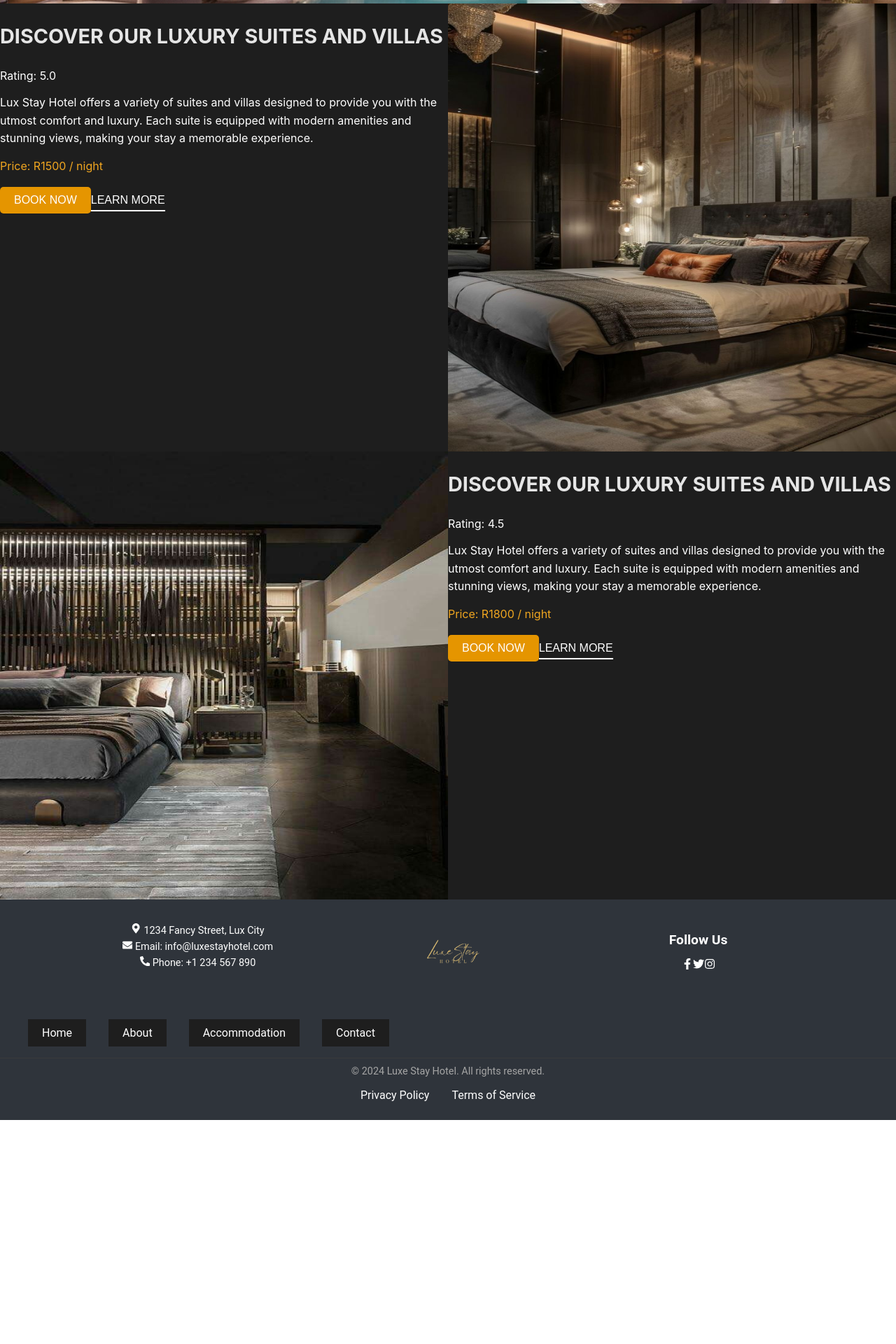
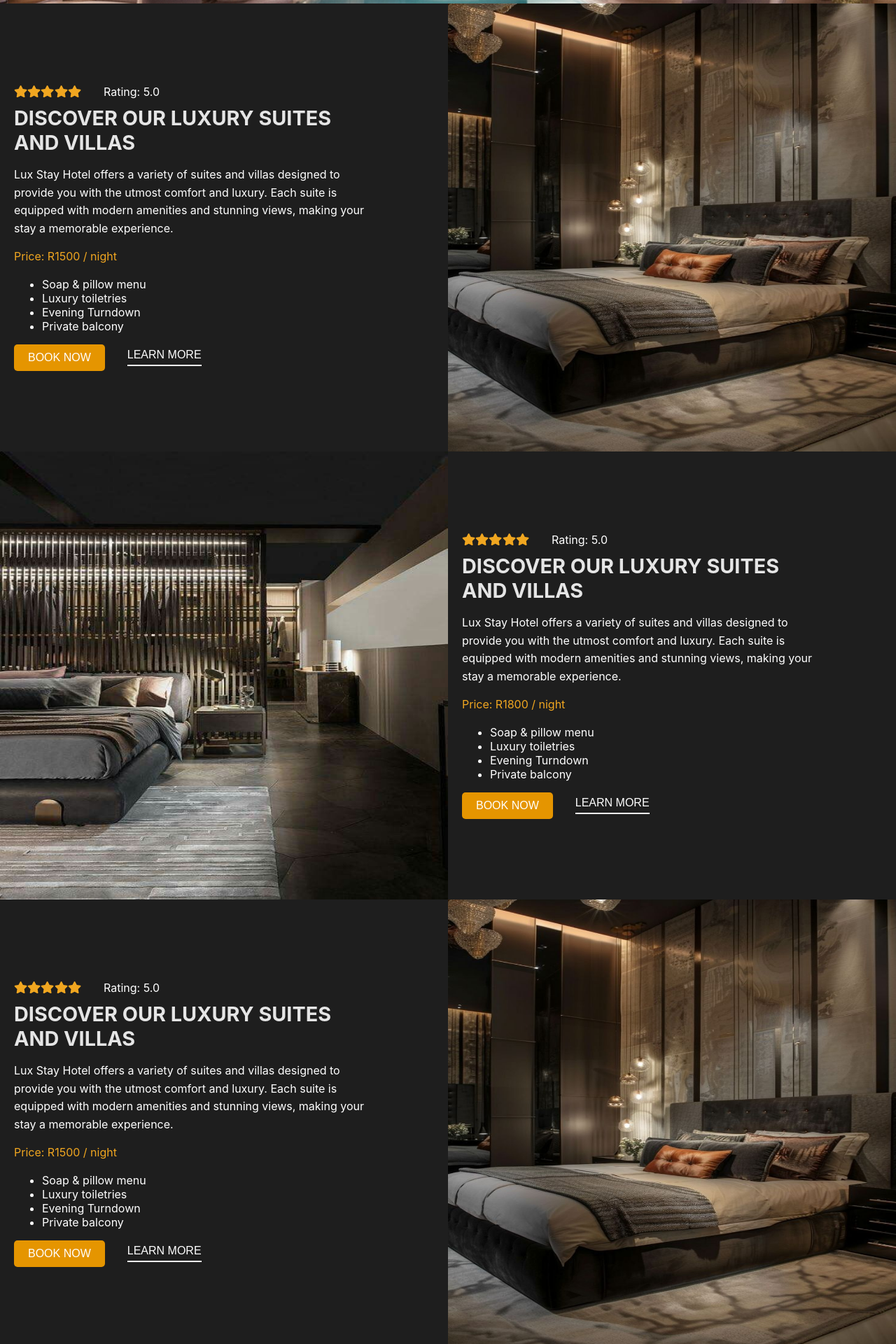
Before and after one commit to ComfortN/hotel-app, a React (Create React App) app: page /accommodations in a window 1280 px wide. Shown: the part 540-2460 px from the top of the page at 70% size. Before the commit the page ends 2140 px from the top, so only its background shows below. Built offline with nearby package versions, Linux system fonts and the light colour scheme.

Commit message:
fixing the accommodations style

```diff
--- a/src/Components/Accommodations/Accommodations.jsx
+++ b/src/Components/Accommodations/Accommodations.jsx
@@ -4,6 +4,7 @@ import Banner from '../baner/Banner';
 import Footer from '../foooter/Footer';
 import roomImage1 from '../../assets/Modern Bed Back Wall Design Luxury.png'
 import roomImage2 from '../../assets/download.png';
+import { FaStar } from 'react-icons/fa';
 
 export default function Accommodations() {
     return (
@@ -15,8 +16,20 @@ export default function Accommodations() {
             <div className="accommodation-item">
 
                 <div className="accommodation-details">
+                    <div className='details-text'>
+                        <div className='review'>
+                            <div className="stars">
+                                <FaStar />
+                                <FaStar />
+                                <FaStar />
+                                <FaStar />
+                                <FaStar />
+                            </div>
+                            <span>Rating: 5.0</span>
+                        </div>
+
                         <h3>DISCOVER OUR LUXURY SUITES AND VILLAS</h3>
-                    <span>Rating: 5.0</span>
+
                         <p>
                             Lux Stay Hotel offers a variety of suites and villas designed to provide you
                             with the utmost comfort and luxury. Each suite is equipped with modern amenities
@@ -27,11 +40,19 @@ export default function Accommodations() {
                             <span>Price: R1500 / night</span>
 
                         </div>
+                        <ul className="amenities-list">
+                            <li>Soap & pillow menu</li>
+                            <li>Luxury toiletries</li>
+                            <li>Evening Turndown</li>
+                            <li>Private balcony</li>
+                        </ul>
                         <div className="accommodation-buttons">
                             <button className="book-now-btn">BOOK NOW</button>
-
                             <button className="learn-more-btn">LEARN MORE</button>
                         </div>
+
+                    </div>
+
                 </div>
                 <img src={roomImage1} alt="Luxury Suite" className="accommodation-image" />
             </div>
@@ -39,8 +60,19 @@ export default function Accommodations() {
             <div className="accommodation-item">
                 <img src={roomImage2} alt="Luxury Suite" className="accommodation-image" />
                 <div className="accommodation-details">
+                    <div className='details-text'>
+                    <div className='review'>
+                            <div className="stars">
+                                <FaStar />
+                                <FaStar />
+                                <FaStar />
+                                <FaStar />
+                                <FaStar />
+                            </div>
+                            <span>Rating: 5.0</span>
+                        </div>
                     <h3>DISCOVER OUR LUXURY SUITES AND VILLAS</h3>
-                    <span>Rating: 4.5</span>
+
                         <p>
                             Lux Stay Hotel offers a variety of suites and villas designed to provide you
                             with the utmost comfort and luxury. Each suite is equipped with modern amenities
@@ -50,11 +82,65 @@ export default function Accommodations() {
                             <span>Price: R1800 / night</span>
 
                         </div>
+
+                        <ul className="amenities-list">
+                            <li>Soap & pillow menu</li>
+                            <li>Luxury toiletries</li>
+                            <li>Evening Turndown</li>
+                            <li>Private balcony</li>
+                        </ul>
+
                         <div className="accommodation-buttons">
                             <button className="book-now-btn">BOOK NOW</button>
                             <button className="learn-more-btn">LEARN MORE</button>
                         </div>
                     </div>
+
+                </div>
+                </div>
+
+
+                <div className="accommodation-item">
+
+                <div className="accommodation-details">
+                    <div className='details-text'>
+                        <div className='review'>
+                            <div className="stars">
+                                <FaStar />
+                                <FaStar />
+                                <FaStar />
+                                <FaStar />
+                                <FaStar />
+                            </div>
+                            <span>Rating: 5.0</span>
+                        </div>
+                        <h3>DISCOVER OUR LUXURY SUITES AND VILLAS</h3>
+
+                        <p>
+                            Lux Stay Hotel offers a variety of suites and villas designed to provide you
+                            with the utmost comfort and luxury. Each suite is equipped with modern amenities
+                            and stunning views, making your stay a memorable experience.
+                        </p>
+
+                        <div className="accommodation-info">
+                            <span>Price: R1500 / night</span>
+
+                        </div>
+                        <ul className="amenities-list">
+                            <li>Soap & pillow menu</li>
+                            <li>Luxury toiletries</li>
+                            <li>Evening Turndown</li>
+                            <li>Private balcony</li>
+                        </ul>
+                        <div className="accommodation-buttons">
+                            <button className="book-now-btn">BOOK NOW</button>
+                            <button className="learn-more-btn">LEARN MORE</button>
+                        </div>
+
+                    </div>
+
+                </div>
+                <img src={roomImage1} alt="Luxury Suite" className="accommodation-image" />
             </div>
             </section>
 
--- a/src/Components/foooter/Footer.jsx
+++ b/src/Components/foooter/Footer.jsx
@@ -2,6 +2,7 @@ import React from 'react';
 import '../../styles/Footer.css'
 import logoImg from '../../assets/LuxeStay Hotel logo (1).png';
 import { FaFacebookF, FaTwitter, FaInstagram, FaPhoneAlt, FaEnvelope, FaMapMarkerAlt} from 'react-icons/fa';
+import { Link } from 'react-router-dom';
 
 export default function Footer() {
   return (
@@ -30,10 +31,10 @@ export default function Footer() {
                 </div>
             </div>
             <ul className="nav-link">
-                <li>Home</li>
-                <li>About</li>
-                <li>Accommodation</li>
-                <li>Contact</li>
+                <Link to='/'><li>Home</li></Link>
+                <Link to='/about'><li>About</li></Link>
+                <Link to='/accommodations'><li>Accommodation</li></Link>
+                <Link to='contact'><li>Contact</li></Link>
             </ul>
         </div>
         <div class="footer-bottom">
--- a/src/Components/navbar/Navbar.jsx
+++ b/src/Components/navbar/Navbar.jsx
@@ -15,10 +15,10 @@ export default function Navbar() {
         </div>
 
         <ul className="nav-links">
-          <li>Home</li>
-          <li>About</li>
-          <li>Accommodation</li>
-          <li>Contact</li>
+          <Link to='/'><li>Home</li></Link>
+          <Link to='/about'><li>About</li></Link>
+          <Link to='/accommodations'><li>Accommodation</li></Link>
+          <Link to='contact'><li>Contact</li></Link>
         </ul>
 
         <div className="nav-actions">
--- a/src/styles/Accommodations.css
+++ b/src/styles/Accommodations.css
@@ -20,14 +20,42 @@
     height: auto;
 }
 
+.review {
+    display: flex;
+    gap: 2em;
+}
+
+.rating {
+    display: flex;
+    align-items: center;
+}
+
+.stars {
+    display: flex;
+}
+
+.stars svg {
+    color: #f0a620;
+    font-size: 1.2em;
+}
+
+
 .accommodation-details {
     flex: 1;
     display: flex;
     flex-direction: column;
+    justify-content: center;
+    width: 100%;
+}
+
+.details-text {
+    margin: 20px;
+    width: 80%;
 }
 
 .accommodation-details h3 {
     font-size: 1.8em;
+    margin: 10px 0;
     color: #e5e5e5;
 }
 
@@ -44,6 +72,7 @@
     margin-bottom: 20px;
 }
 .accommodation-buttons {
+    display: flex;
     gap: 2em;
 }
 
@@ -63,7 +92,6 @@
 }
 
 
-
 .accommodation-buttons .learn-more-btn {
     background-color: transparent;
     color: #fff;
@@ -75,6 +103,7 @@
     transition: color 0.3s ease;
 }
 
+
 .accommodation-buttons .learn-more-btn::after {
     content: '';
     display: block;
@@ -85,9 +114,12 @@
     transition: width 0.3s ease;
 }
 
+
 .accommodation-buttons .learn-more-btn:hover {
-    color: #f0a620;
+    padding: 10px 15px;
+    color: white;
 }
+
 
 .accommodation-buttons .learn-more-btn:hover::after {
     background-color: #f0a620;
--- a/src/styles/Footer.css
+++ b/src/styles/Footer.css
@@ -7,7 +7,7 @@
 .footer-content {
     display: flex;
     flex-direction: column;
-    align-items: flex-start;
+    /* align-items: flex-start; */
     flex-wrap: wrap;
     gap: 20px;
 }
@@ -18,6 +18,7 @@
 
 .footer-links {
     display: flex;
+    align-items: center;
     width: 100%;
 }
 
@@ -81,6 +82,10 @@
     gap: 2em;
 }
 
+.nav-link a {
+    text-decoration: none;
+    color: inherit;
+}
 
 .nav-link li {
     cursor: pointer;
--- a/src/styles/Navbar.css
+++ b/src/styles/Navbar.css
@@ -22,6 +22,12 @@
     gap: 30px;
     flex: 2; /* Allow the nav links to take up equal space */
     justify-content: center; /* Center the links horizontally */
+    text-decoration: none;
+}
+
+.nav-links a {
+    text-decoration: none;
+    color: inherit;
 }
 
 .nav-links li {
```
Lines whose indentation alone changed are shown as unchanged.
